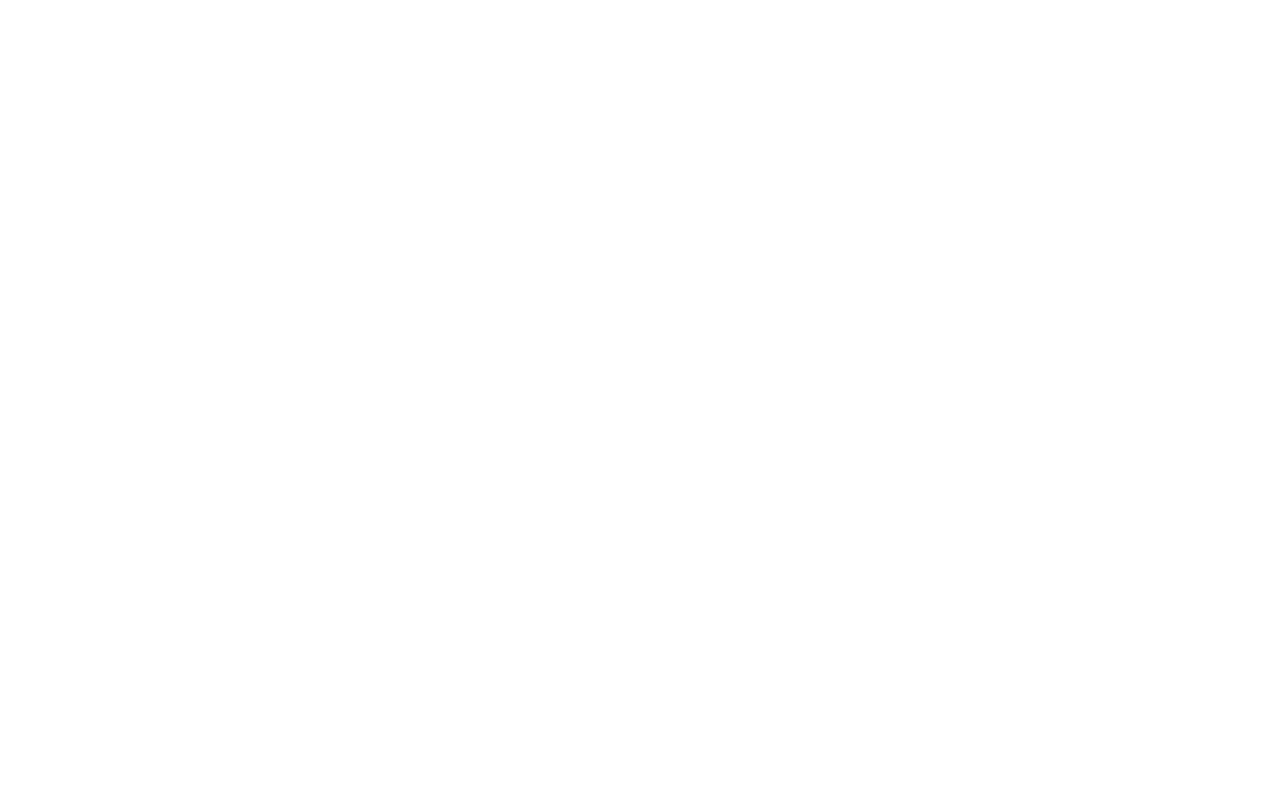
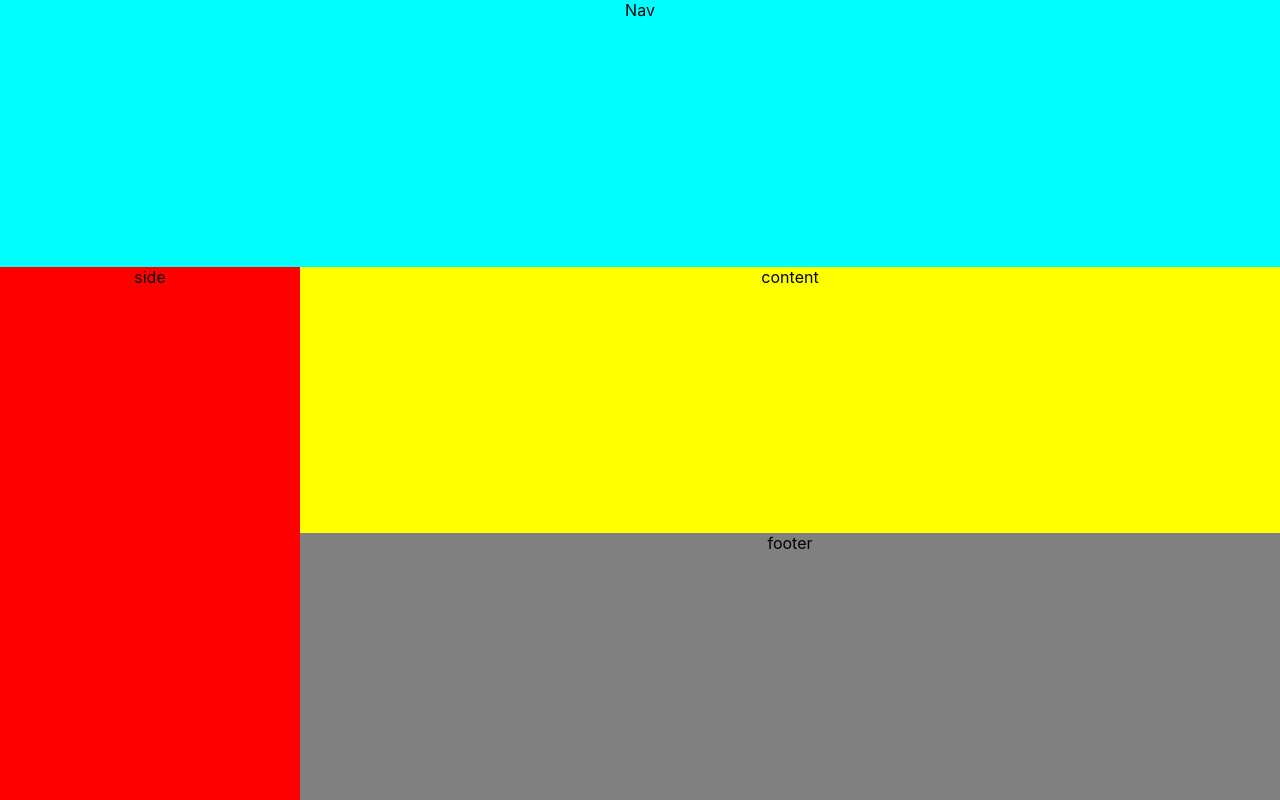
Before and after one commit to ralleyne531/Portfolio, a React (Create React App) app in the folder UI/portfolio/: page / in a window 1280 px wide. Built offline with nearby package versions, Linux system fonts and the light colour scheme.

Commit message:
grid styling setup

```diff
--- a/UI/portfolio/src/App.css
+++ b/UI/portfolio/src/App.css
@@ -1,38 +1,27 @@
 .App {
   text-align: center;
+  display: grid;
+  grid-template-columns: 300px 1fr;
+  grid-template-areas: "navbar navbar"
+  "sidebar content"
+  "sidebar footer";
+  min-height: 100vh;
 }
 
-.App-logo {
-  height: 40vmin;
-  pointer-events: none;
+navbar{
+  background-color:aqua;
+  grid-area: navbar;
+}
+aside{
+  background-color:red;
+  grid-area: sidebar;
 }
 
-@media (prefers-reduced-motion: no-preference) {
-  .App-logo {
-    animation: App-logo-spin infinite 20s linear;
-  }
+content{
+  background-color:yellow;
+  grid-area: content;
 }
-
-.App-header {
-  background-color: #282c34;
-  min-height: 100vh;
-  display: flex;
-  flex-direction: column;
-  align-items: center;
-  justify-content: center;
-  font-size: calc(10px + 2vmin);
-  color: white;
+footer{
+  background-color:grey;
+  grid-area: footer;
 }
-
-.App-link {
-  color: #61dafb;
-}
-
-@keyframes App-logo-spin {
-  from {
-    transform: rotate(0deg);
-  }
-  to {
-    transform: rotate(360deg);
-  }
-}
--- a/UI/portfolio/src/App.js
+++ b/UI/portfolio/src/App.js
@@ -2,11 +2,18 @@
 import './App.css';
 
 function App() {
+
+
   return (
     <div className="App">
-      <header>
-
-      </header>
+      <navbar>
+        Nav
+      </navbar>
+      <aside>side</aside>
+      <content>
+        content
+      </content>
+      <footer>footer</footer>
     </div>
   );
 }
```
